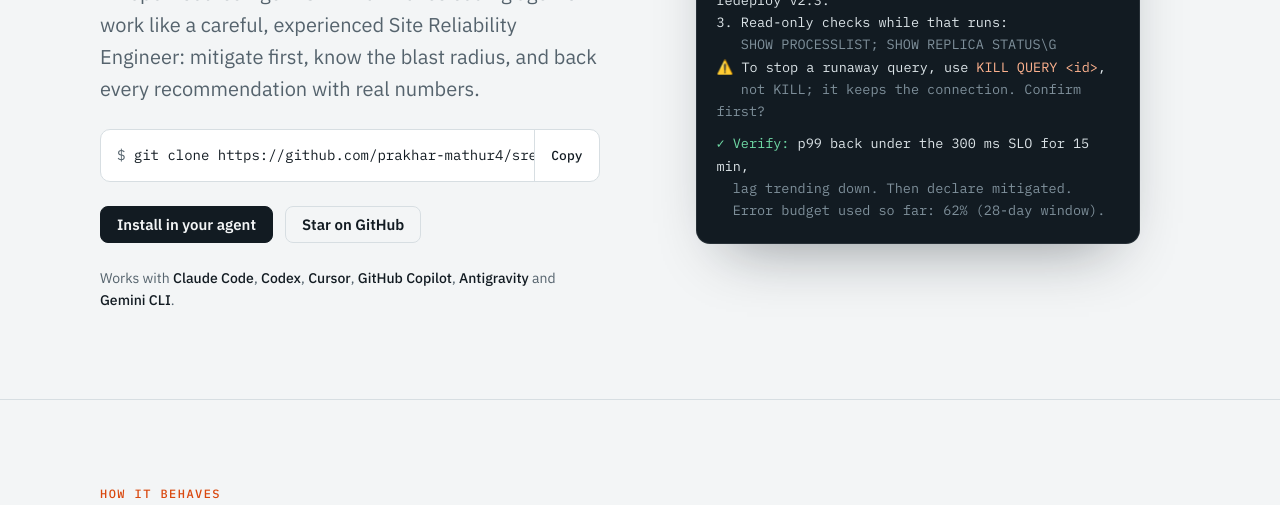
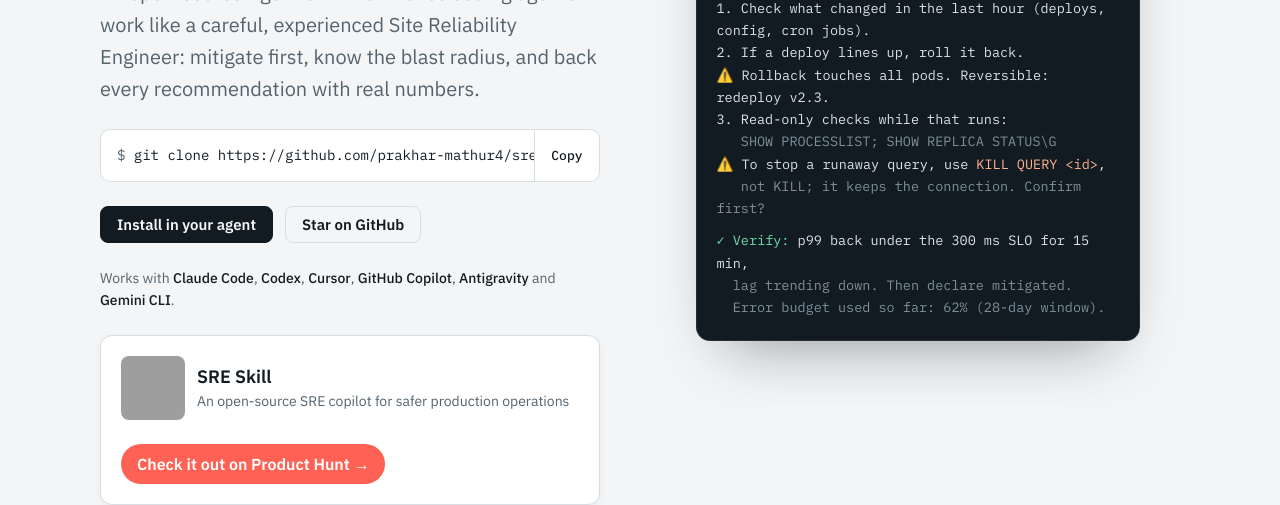
Before and after one commit to prakhar-mathur4/sre-skills, a plain HTML site: page docs/index.html in a window 1280 px wide. Shown: the part 463-968 px from the top of the page. Drawn offline with nearby package versions, Linux system fonts and the light colour scheme; grey boxes are pictures that could not be loaded.

Commit message:
Add Product Hunt launch card to homepage

```diff
--- a/docs/index.html
+++ b/docs/index.html
@@ -107,6 +107,14 @@ header.top { position: sticky; top: 0; z-index: 20; background: color-mix(in srg
 .install button { flex: none; border: 0; border-left: 1px solid var(--rule); background: transparent; color: var(--ink); font: 500 13px var(--mono); padding: 0 16px; cursor: pointer; }
 .install button:hover { color: var(--signal); }
 .hero-actions { display: flex; flex-wrap: wrap; gap: 12px; }
+.ph-card { display: grid; gap: 12px; max-width: 500px; padding: 20px; border: 1px solid var(--rule); border-radius: 12px; background: var(--surface); box-shadow: 0 2px 8px rgba(0, 0, 0, .05); }
+.ph-card-head { display: flex; align-items: center; gap: 12px; min-width: 0; }
+.ph-card img { width: 64px; height: 64px; flex: none; border-radius: 8px; object-fit: cover; }
+.ph-card-copy { min-width: 0; }
+.ph-card h3 { margin: 0; color: var(--ink); font: 600 18px/1.3 var(--body); overflow: hidden; text-overflow: ellipsis; white-space: nowrap; }
+.ph-card p { display: -webkit-box; margin: 4px 0 0; color: var(--muted); font-size: 14px; line-height: 1.4; overflow: hidden; -webkit-box-orient: vertical; -webkit-line-clamp: 2; }
+.ph-card-link { display: inline-flex; align-items: center; gap: 4px; justify-self: start; margin-top: 12px; padding: 8px 16px; border-radius: 9999px; background: #ff6154; color: #fff; font-size: 16px; font-weight: 600; line-height: 1.5; text-decoration: none; }
+.ph-card-link:hover { background: #ed5148; color: #fff; }
 .works { font-size: 14px; color: var(--muted); }
 .works strong { color: var(--ink); font-weight: 500; }
 
@@ -260,6 +268,16 @@ footer a:hover { color: var(--ink); }
           <a class="btn ghost" href="https://github.com/prakhar-mathur4/sre-skills">Star on GitHub</a>
         </div>
         <p class="works">Works with <strong>Claude Code</strong>, <strong>Codex</strong>, <strong>Cursor</strong>, <strong>GitHub Copilot</strong>, <strong>Antigravity</strong> and <strong>Gemini CLI</strong>.</p>
+        <aside class="ph-card" aria-label="Product Hunt launch">
+          <div class="ph-card-head">
+            <img alt="SRE Skill" src="https://ph-files.imgix.net/a1fe3995-16f3-42d6-b2d5-aacf0ac7da59.png?auto=compress,format&amp;codec=mozjpeg&amp;cs=strip&amp;fit=crop&amp;h=80&amp;w=80">
+            <div class="ph-card-copy">
+              <h3>SRE Skill</h3>
+              <p>An open-source SRE copilot for safer production operations</p>
+            </div>
+          </div>
+          <a class="ph-card-link" href="https://www.producthunt.com/products/sre-skill?embed=true&amp;utm_source=embed&amp;utm_medium=post_embed" target="_blank" rel="noopener">Check it out on Product Hunt →</a>
+        </aside>
       </div>
 
       <figure class="term" aria-label="Example: the agent handling a live incident">
```
Also changed, not shown: 1 other file.
